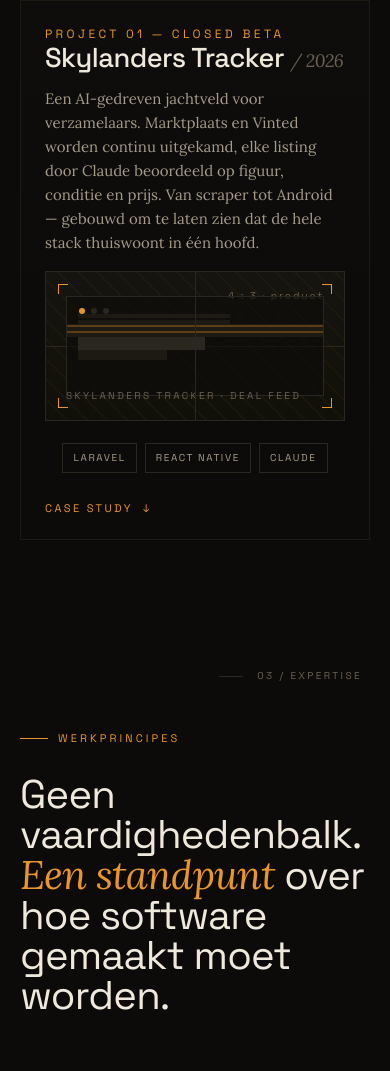
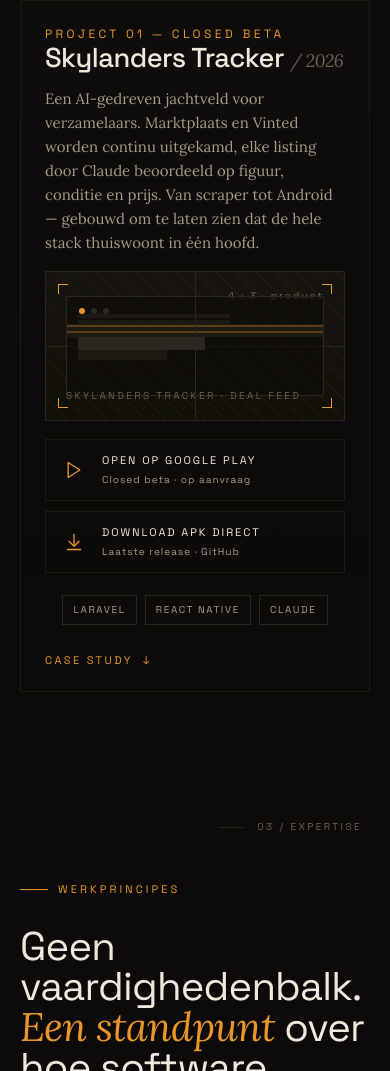
Before and after one commit to Bramvzw/portfolio, a plain HTML site: page index.html in a window 390 px wide. Shown: the part 2207-3278 px from the top of the page. Drawn offline with nearby package versions, Linux system fonts and the light colour scheme.

Commit message:
Move CTA buttons under the mockup frame instead of inside the case study
Wrap the mockup in a new .mockup-col so the Play Store and APK buttons
sit directly under the placeholder frame on desktop. The case study
expand below the body text is now CTA-free; the buttons are always
visible. Mobile order is preserved by retargeting the order rule from
.mockup to .mockup-col.

```diff
--- a/index.html
+++ b/index.html
@@ -1079,9 +1079,11 @@
     opacity:1;
     margin-top:20px;
   }
+  .mockup-col{
+    display:flex;flex-direction:column;gap:18px;min-width:0;max-width:100%;
+  }
   .case-ctas{
     display:grid;grid-template-columns:1fr 1fr;gap:10px;
-    margin-top:18px;
   }
   @media (max-width:560px){
     .case-ctas{grid-template-columns:1fr;}
@@ -1820,7 +1822,8 @@
     .project .index  { order:1; }
     .project h3      { order:2; font-size:clamp(24px,7vw,32px); }
     .project .desc   { order:3; font-size:15px; line-height:1.6; margin-top:16px; }
-    .project .mockup { order:4; height:150px; position:relative; margin:16px 0; width:100%; }
+    .project .mockup-col { order:4; width:100%; margin:16px 0; }
+    .project .mockup { height:150px; position:relative; width:100%; margin:0; }
     .project .mockup-ui { inset:24px 20px; }
     .project .tags   { order:5; justify-content:center; width:100%; align-self:stretch; }
     .project .tag    { padding:6px 10px; font-size:10px; }
@@ -2096,6 +2099,25 @@
           <dt data-i18n="case-solution">Solution</dt><dd data-i18n="p4-solution">Laravel-backend met rate-limited scrapers en een Claude-pipeline die elke listing scoort op figuur, conditie en prijs. React Native app op Expo voor offline-first collectiebeheer met per-lot cost-breakdown. Postgres als single source of truth, alles op Coolify.</dd>
           <dt data-i18n="case-result">Result</dt><dd data-i18n="p4-result">Closed beta op Google Play met de <em>volledige stack — scraper, AI, mobile —</em> in één hoofd. Mail voor toegang tot de Play-beta, of download de APK direct.</dd>
         </dl>
+      </div>
+    </div>
+    <div class="mockup-col">
+      <div class="mockup">
+        <div class="ratio">4 : 3 · product</div>
+        <span class="corner c1"></span><span class="corner c2"></span><span class="corner c3"></span><span class="corner c4"></span>
+        <div class="mockup-ui">
+          <div class="bar"><i></i><i></i><i></i></div>
+          <div class="body b">
+            <div class="cell accent"><span class="ln l1"></span><span class="ln l2"></span></div>
+            <div class="cell"><span class="ln l1"></span><span class="ln l3"></span></div>
+            <div class="cell"><span class="ln l1"></span><span class="ln l2"></span></div>
+            <div class="cell accent"><span class="ln l1"></span></div>
+            <div class="cell"><span class="ln l1"></span><span class="ln l2"></span><span class="ln l3"></span></div>
+            <div class="cell"><span class="ln l1"></span></div>
+          </div>
+        </div>
+        <span class="label">Skylanders Tracker · deal feed</span>
+      </div>
       <div class="case-ctas">
         <a class="case-cta" href="mailto:bram@vanzwolle.net?subject=Skylanders%20Tracker%20%E2%80%94%20Play%20beta%20toegang" data-hoverable>
           <span class="case-cta-icon" aria-hidden="true">
@@ -2116,23 +2138,6 @@
           </span>
         </a>
       </div>
-      </div>
-    </div>
-    <div class="mockup">
-      <div class="ratio">4 : 3 · product</div>
-      <span class="corner c1"></span><span class="corner c2"></span><span class="corner c3"></span><span class="corner c4"></span>
-      <div class="mockup-ui">
-        <div class="bar"><i></i><i></i><i></i></div>
-        <div class="body b">
-          <div class="cell accent"><span class="ln l1"></span><span class="ln l2"></span></div>
-          <div class="cell"><span class="ln l1"></span><span class="ln l3"></span></div>
-          <div class="cell"><span class="ln l1"></span><span class="ln l2"></span></div>
-          <div class="cell accent"><span class="ln l1"></span></div>
-          <div class="cell"><span class="ln l1"></span><span class="ln l2"></span><span class="ln l3"></span></div>
-          <div class="cell"><span class="ln l1"></span></div>
-        </div>
-      </div>
-      <span class="label">Skylanders Tracker · deal feed</span>
     </div>
   </article>
 </section>
```
Lines whose indentation alone changed are shown as unchanged.
